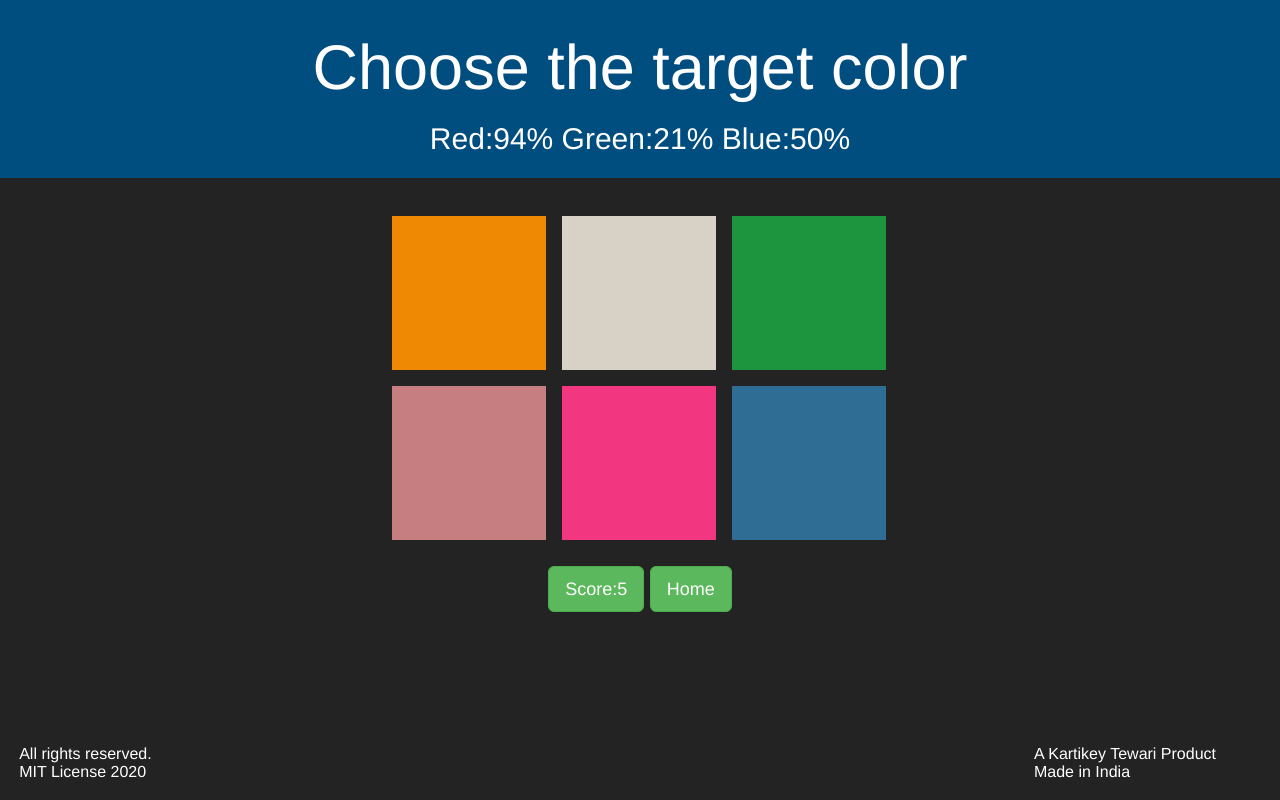
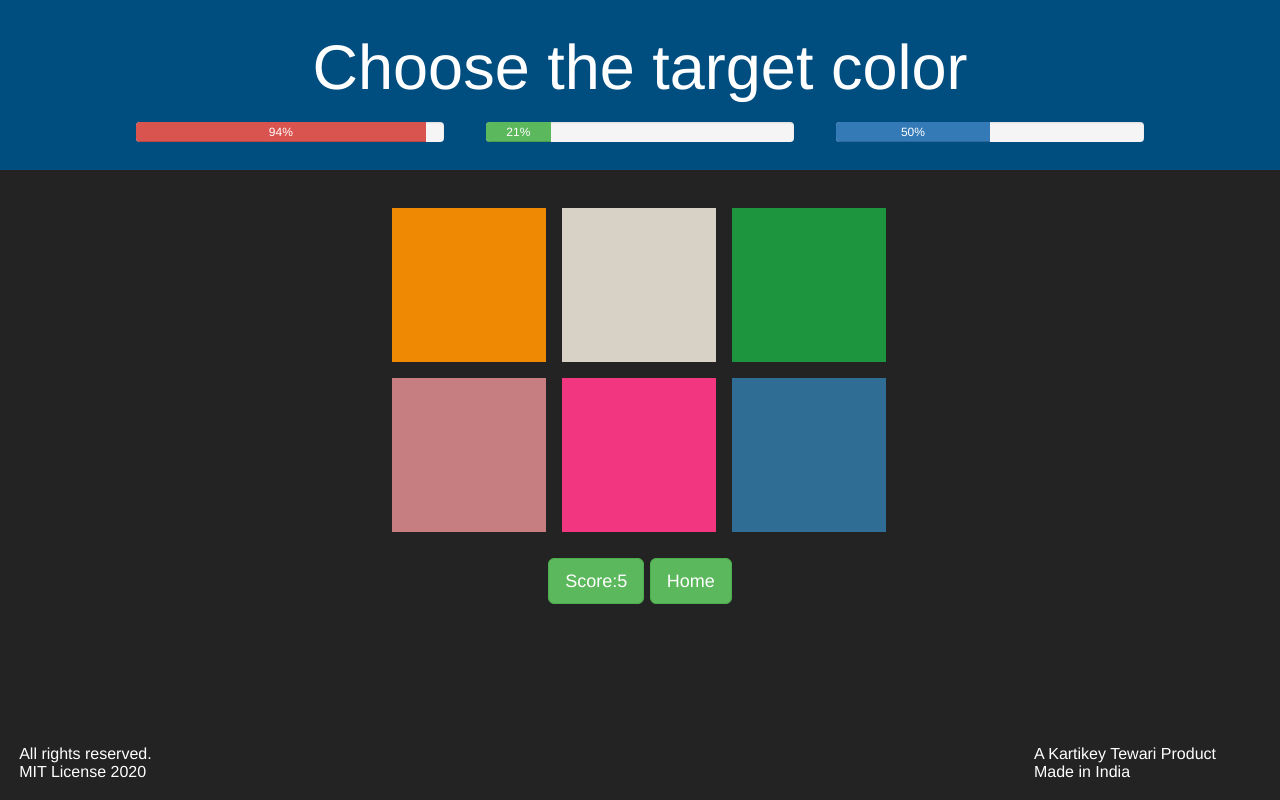
Before and after one commit to kartikeytewari/Color-Ninja, a plain HTML site: page html/easy.html in a window 1280 px wide. Drawn offline with nearby package versions, Linux system fonts and the light colour scheme.

Commit message:
On branch master  Changes to be committed: 	modified:   css/level.css 	modified:   html/easy.html 	modified:   js/easy.js
added progress bar in easy level

```diff
--- a/css/level.css
+++ b/css/level.css
@@ -9,7 +9,6 @@ body
     text-align: center;
     color: white;
     padding-top: 1%;
-    padding-bottom: 1%;
 }
 
 .lower
@@ -56,3 +55,15 @@ td
     text-align: center;
     font-size: 20px;
 }
+
+.color_bar
+{
+    padding-left: 2%;
+    padding-right: 2%;
+}
+
+.color_bar_container
+{
+    padding-right: 9%;
+    padding-left: 9%;
+}
--- a/html/easy.html
+++ b/html/easy.html
@@ -10,9 +10,29 @@
 
         <div class="jumbotron header">
             <h1>Choose the target color</h1>
-            <h2>Red:<span class="red_display">0</span>%
-                Green:<span class="green_display">0</span>%
-                Blue:<span class="blue_display">0</span>%</h2>
+            <h2>
+            <div class="table tr color_bar_container">
+
+                <div class="td col-md-4 color_bar">
+                    <div class="progress">
+                      <div class="progress-bar progress-bar-danger red_bar" style="width: 25%"><span class="red_display">0</span></div>
+                    </div>
+                </div>
+
+                <div class="td col-md-4 color_bar">
+                    <div class="progress">
+                      <div class="progress-bar progress-bar-success green_bar" style="width: 25%;"><span class="green_display">0</span></div>
+                    </div>
+                </div>
+
+                <div class="td col-md-4 color_bar">
+                    <div class="progress">
+                      <div class="progress-bar blue_bar" style="width: 25%;"><span class="blue_display">0</span></div>
+                    </div>
+                </div>
+
+            </div>
+            </h2>
         </div>
 
         <div class="square_set">
--- a/js/easy.js
+++ b/js/easy.js
@@ -3,6 +3,9 @@ let red_display=document.querySelector(".red_display");
 let green_display=document.querySelector(".green_display");
 let blue_display=document.querySelector(".blue_display");
 let score_display=document.querySelector(".score_display");
+let red_bar=document.querySelector(".red_bar");
+let green_bar=document.querySelector(".green_bar");
+let blue_bar=document.querySelector(".blue_bar");
 let color={};
 let listen={};
 
@@ -23,9 +26,12 @@ for (let i=0;i<=square.length-1;i++)
 }
 
 let ans=Math.floor((Math.random()*square.length));
-red_display.innerHTML=Math.floor((color[ans].r/255)*100);
-green_display.innerHTML=Math.floor((color[ans].g/255)*100);
-blue_display.innerHTML=Math.floor((color[ans].b/255)*100);
+red_display.innerHTML=Math.floor((color[ans].r/255)*100) + '%';
+green_display.innerHTML=Math.floor((color[ans].g/255)*100) + '%';
+blue_display.innerHTML=Math.floor((color[ans].b/255)*100) + '%';
+red_bar.style.width=red_display.innerHTML;
+green_bar.style.width=green_display.innerHTML;
+blue_bar.style.width=blue_display.innerHTML;
 
 
 var score=5;
```
